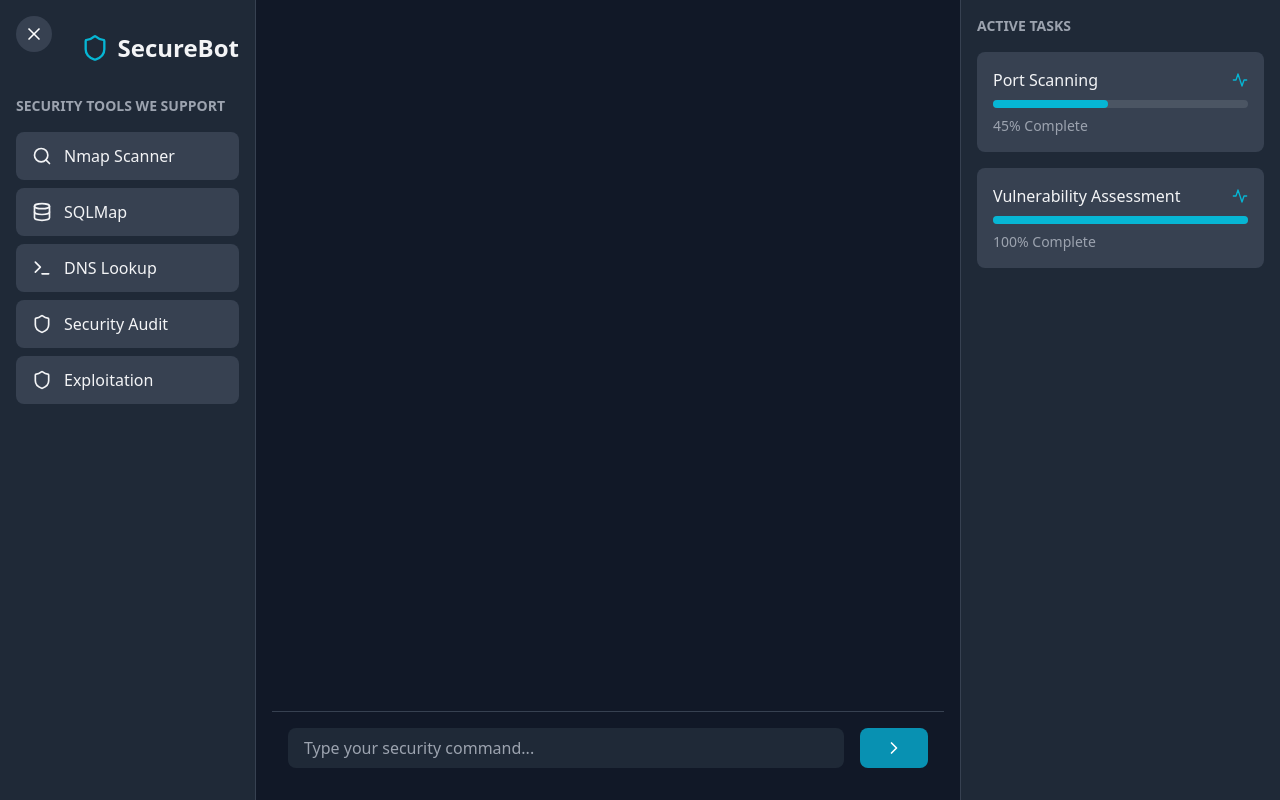
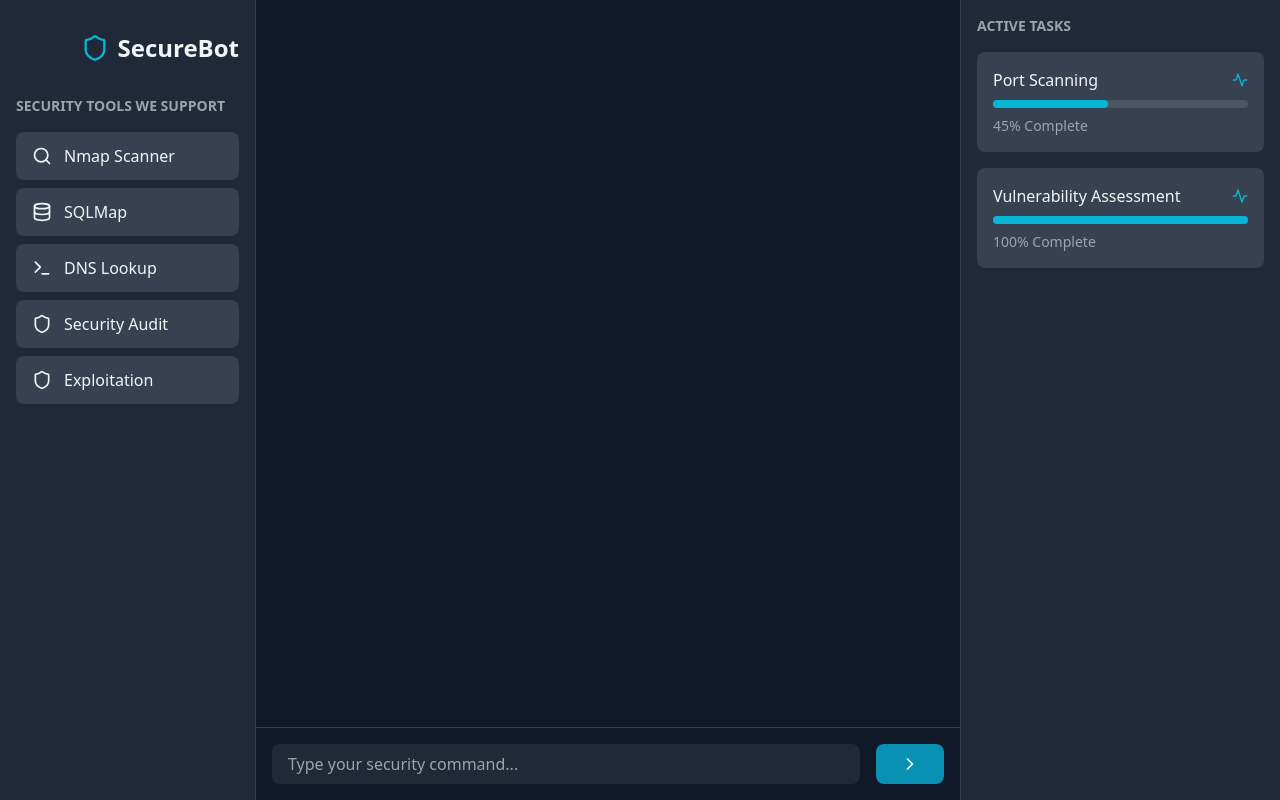
Before and after one commit to Adibahe/AutoSec-AI-Powered-Cybersecurity-Automation-tool, a React (Vite) app in the folder webapp/Bahe-fav-ui/: page / in a window 1280 px wide. Built offline with nearby package versions, Linux system fonts and the light colour scheme.

Commit message:
fixed scroll and added loading

```diff
--- a/webapp/Bahe-fav-ui/src/App.tsx
+++ b/webapp/Bahe-fav-ui/src/App.tsx
@@ -1,14 +1,15 @@
 import React, { useState } from "react";
-import { Menu, X } from "lucide-react"; // Import icons for toggle button
 import Sidebar from "./components/SideBar";
 import ChatArea from "./components/ChatArea";
 import TaskList from "./components/TaskList";
 import InputForm from "./components/InputForm";
 
-type Message = {
+type Message =
+  | {
       type: "user";
       content: string;
-} | {
+    }
+  | {
       type: "bot";
       content: string;
       istool?: boolean;
@@ -35,12 +36,14 @@ function Chat() {
     { id: "1", name: "Port Scanning", status: "running", progress: 45 },
     { id: "2", name: "Vulnerability Assessment", status: "completed", progress: 100 },
   ]);
-  const [isSidebarVisible, setIsSidebarVisible] = useState(true); // State to toggle sidebar visibility
+
+  const [loading, setLoading] = useState(false);
 
   const handleSubmit = async (e: React.FormEvent) => {
     e.preventDefault();
-    if (!input.trim()) return;
+    if (!input.trim() || loading) return;
 
+    setLoading(true);
     setMessages(prev => [...prev, { type: "user", content: input }, { type: "bot", content: "" }]);
     setInput("");
 
@@ -63,7 +66,7 @@ function Chat() {
       const decoder = new TextDecoder("utf-8");
 
       let accumulatedMessage = "";
-      let partialChunk = ""; // Store incomplete JSON data
+      let partialChunk = "";
 
       if (reader) {
         while (true) {
@@ -71,17 +74,15 @@ function Chat() {
           if (done) break;
 
           const text = decoder.decode(value, { stream: true });
-          console.log("Raw SSE Response:", text); // Debugging log
+          console.log("Raw SSE Response:", text);
 
-          partialChunk += text; // Append new chunk
-
-          // Process each complete JSON line separately
+          partialChunk += text;
           const jsonObjects = partialChunk.split("\n").filter(line => line.trim());
 
           for (const json of jsonObjects) {
             try {
               const parsed: BaseModel = JSON.parse(json);
-              accumulatedMessage += parsed.data; // Append extracted data
+              accumulatedMessage += parsed.data;
 
               setMessages(prev =>
                 prev.map((msg, index) =>
@@ -105,46 +106,18 @@ function Chat() {
     } catch (error) {
       console.error("SSE Error:", error);
     } finally {
+      setLoading(false);
       controller.abort();
     }
   };
 
   return (
     <div className="flex h-screen bg-gray-900 text-gray-100">
-      {/* Toggle Button */}
-      <button
-        className="absolute top-4 left-4 z-10 bg-gray-700 text-white p-2 rounded-full hover:bg-gray-600 transition"
-        onClick={() => setIsSidebarVisible(!isSidebarVisible)}
-      >
-        {isSidebarVisible ? <X size={20} /> : <Menu size={20} />}
-      </button>
-
-      {/* Sidebar */}
-      {isSidebarVisible && <Sidebar />}
-
-      {/* Main Content */}
-      <div
-        className={`flex-1 flex flex-col ${
-          isSidebarVisible ? "lg:ml-30" : "ml-0"
-        } transition-all`}
-      >
-        <div className="flex-1 flex flex-col justify-between p-4">
-          {/* Chat Area */}
+      <Sidebar />
+      <div className="flex-1 flex flex-col">
         <ChatArea messages={messages} />
-
-          {/* Input Form */}
-          <div className="mt-4 flex justify-center">
-            <div className="w-full max-w-3xl">
-              <InputForm
-                input={input}
-                setInput={setInput}
-                handleSubmit={handleSubmit}
-              />
+        <InputForm input={input} setInput={setInput} handleSubmit={handleSubmit} loading={loading} />
       </div>
-          </div>
-        </div>
-      </div>
-
       <TaskList tasks={tasks} />
     </div>
   );
--- a/webapp/Bahe-fav-ui/src/components/InputForm.tsx
+++ b/webapp/Bahe-fav-ui/src/components/InputForm.tsx
@@ -1,19 +1,30 @@
-// components/InputForm.tsx
 import React from 'react';
-import { ChevronRight } from 'lucide-react';
+import { ChevronRight, Loader2 } from 'lucide-react';
 
 type Props = {
   input: string;
   setInput: (input: string) => void;
   handleSubmit: (e: React.FormEvent) => void;
+  loading: boolean;
 };
 
-const InputForm = ({ input, setInput, handleSubmit }: Props) => (
+const InputForm = ({ input, setInput, handleSubmit, loading }: Props) => (
   <form onSubmit={handleSubmit} className="p-4 border-t border-gray-700">
     <div className="flex space-x-4">
-      <input type="text" value={input} onChange={(e) => setInput(e.target.value)} placeholder="Type your security command..." className="flex-1 bg-gray-800 text-gray-100 rounded-lg px-4 py-2 focus:outline-none focus:ring-2 focus:ring-cyan-500" />
-      <button type="submit" className="bg-cyan-600 text-white px-6 py-2 rounded-lg hover:bg-cyan-700 transition-colors">
-        <ChevronRight size={20} />
+      <input
+        type="text"
+        value={input}
+        onChange={(e) => setInput(e.target.value)}
+        placeholder="Type your security command..."
+        className="flex-1 bg-gray-800 text-gray-100 rounded-lg px-4 py-2 focus:outline-none focus:ring-2 focus:ring-cyan-500 disabled:bg-gray-700"
+        disabled={loading}
+      />
+      <button
+        type="submit"
+        className="bg-cyan-600 text-white px-6 py-2 rounded-lg hover:bg-cyan-700 transition-colors flex items-center justify-center disabled:bg-gray-600"
+        disabled={loading}
+      >
+        {loading ? <Loader2 className="animate-spin" size={20} /> : <ChevronRight size={20} />}
       </button>
     </div>
   </form>
```
Also changed, not shown: webapp/Bahe-fav-ui/src/components/SideBar.tsx (+13 -0 lines), webapp/Bahe-fav-ui/src/components/ChatArea.tsx (line endings or trailing spaces), 1 other file (tests, documents, lock files or other folders). Lines whose indentation alone changed are shown as unchanged.
